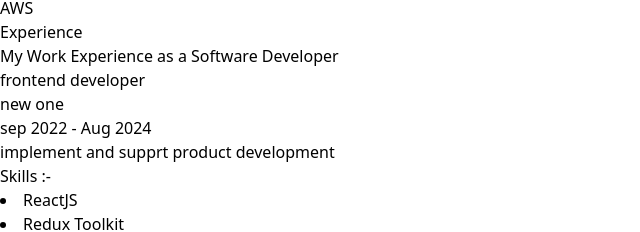
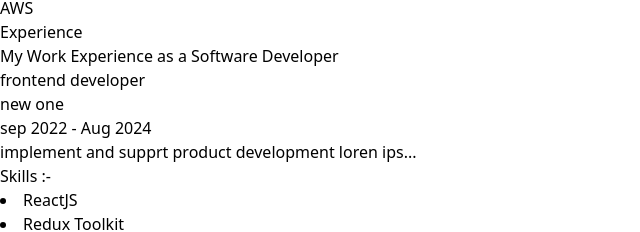
Before and after one commit to shubhamkhatik/portfolio_react, a React (Vite) app: page / in a window 1280 px wide. Shown: the part 9613-9845 px from the top of the page, without its empty margins (0-640 px from the left). Built offline with nearby package versions, Linux system fonts and the light colour scheme.

Commit message:
exp desc on hover popup box

```diff
--- a/src/components/Experience.jsx
+++ b/src/components/Experience.jsx
@@ -1,32 +1,42 @@
-import React from 'react'
-import { experiences } from '../data/Experiences.js'
+import React, { useState } from "react";
+import { experiences } from "../data/Experiences.js";
 
-const container = 'bg-gradient-to-b from-slate-950 to-slate-900 text-gray-100 py-20 px-10';
-const wrapper = 'flex flex-col justify-center items-center gap-6';
-const title = 'text-4xl font-bold text-amber-500';
-const subTitle = 'text-2xl text-center';
-const expContainer = 'flex flex-col gap-7 md:w-2/3'
-const expWrapper = 'bg-gray-950 flex flex-col gap-4 py-10 px-7 rounded-lg border border-lime-800 hover:border-lime-600 duration-500'
-const companyWrapper = 'flex gap-3'
-const companyImgStyle = 'rounded-xl'
-const roleNameDateWrapper = 'flex flex-col gap-1'
-const roleStyle = 'text-amber-600 text-2xl font-semibold'
-const companyName = 'text-gray-300 text-lg'
-const dateStyle = 'text-gray-400 text-sm'
-const skillContainer = 'flex gap-5'
-const skillTitle  = 'text-amber-600 text-lg'
-const skillWrapper = 'flex flex-1 flex-wrap gap-1 list-none'
-const skillStyle = 'mx-3 text-gray-400'
+const container =
+  "bg-gradient-to-b from-slate-950 to-slate-900 text-gray-100 py-20 px-10";
+const wrapper = "flex flex-col justify-center items-center gap-6";
+const title = "text-4xl font-bold text-amber-500";
+const subTitle = "text-2xl text-center";
+const expContainer = "flex flex-col gap-7 md:w-2/3";
+const expWrapper =
+  "relative overflow-hidden bg-gray-950 flex flex-col gap-4 py-10 px-7 rounded-lg border border-lime-800 hover:border-lime-600 duration-500";
+const animation = "transition-all duration-300 opacity-0 scale-90 group-hover:opacity-100 group-hover:scale-100";
+
+const companyWrapper = "flex gap-3";
+const companyImgStyle = "rounded-xl";
+const roleNameDateWrapper = "flex flex-col gap-1";
+const roleStyle = "text-amber-600 text-2xl font-semibold";
+const companyName = "text-gray-300 text-lg";
+const dateStyle = "text-gray-400 text-sm";
+const skillContainer = "flex gap-5";
+const skillTitle = "text-amber-600 text-lg";
+const skillWrapper = "flex flex-1 flex-wrap gap-1 list-none";
+const skillStyle = "mx-3 text-gray-400";
 
 function Experience() {
+  const [hoverIndex, setHoverIndex] = useState(null);
+
   return (
-    <div name='experience' className={container}>
+    <div name="experience" className={container}>
       <div className={wrapper}>
         <div className={title}>Experience</div>
-        <div className={subTitle}>My Work Experience as a Software Developer</div>
+        <div className={subTitle}>
+          My Work Experience as a Software Developer
+        </div>
         <div className={expContainer}>
-          {
-            experiences.slice().reverse().map((item, index) => {
+          {experiences
+            .slice()
+            .reverse()
+            .map((item, index) => {
               return (
                 <div key={index} className={expWrapper}>
                   <div className={companyWrapper}>
@@ -36,27 +46,48 @@ function Experience() {
                       <div className={dateStyle}> {item.date} </div>
                     </div>
                   </div>
-                  <div> {item.desc} </div>
+                 {/* Hover Text with Popup */}
+<div className="relative cursor-pointer text-cyan-400">
+  <span
+    onMouseEnter={() => setHoverIndex(index)}
+    onMouseLeave={() => setHoverIndex(null)}
+  >
+    {item.desc.length > 50 ? item.desc.substring(0, 50) + "..." : item.desc}
+  </span>
+
+  {/* Popup Box (Centered & Scrollable) */}
+  {hoverIndex === index && (
+    <div
+      className="absolute bg-gray-800 text-gray-200 p-3 rounded shadow-lg border border-cyan-500 w-4/5 max-h-40 overflow-y-auto left-1/2 top-1/2 transform -translate-x-1/2 -translate-y-1/2 z-10"
+      onMouseEnter={() => setHoverIndex(index)}
+      onMouseLeave={() => setHoverIndex(null)}
+    >
+      {item.desc}
+    </div>
+  )}
+</div>
+
+
                   <div className={skillContainer}>
                     <div className={skillTitle}>Skills :- </div>
                     <div className={skillWrapper}>
-                      {
-                        item.skills.map((skill, index) => {
-                          return (
-                            <li key={index} className={skillStyle}> {skill} </li>
-                          )
-                        })
-                      }
+                      {item.skills.map((skill, index) => {
+                        return (
+                          <li key={index} className={skillStyle}>
+                            {" "}
+                            {skill}{" "}
+                          </li>
+                        );
+                      })}
                     </div>
                   </div>
                 </div>
-              )
-            })
-          }
+              );
+            })}
         </div>
       </div>
     </div>
-  )
+  );
 }
 
-export default Experience
+export default Experience;
--- a/src/data/Experiences.js
+++ b/src/data/Experiences.js
@@ -43,11 +43,11 @@ export const experiences = [
         ],
     },
     {
-        id: 3,
+        id: 4,
         company: "new one",
         date:"sep 2022 - Aug 2024" ,
         jobrole: "frontend developer",
-        desc:"implement and supprt product development",
+        desc:"implement and supprt product development loren ipsum prt product development loren ipsum prt product development loren ipsum prt product development loren ipsum prt product development loren   en ipsum prt product development loren en ipsum prt product development lorenv en ipsum prt product development loren en ipsum prt product development loren ven ipsum prt product development loren v en ipsum prt product development lorenen ipsum prt product development lorenen ipsum prt product development lorenen ipsum prt product development lorenen ipsum prt product development lorenen ipsum prt product development lorenen ipsum prt product development lorenen ipsum prt product development lorenen ipsum prt product development lorenen ipsum prt product development lorenen ipsum prt product development lorenen ipsum prt product development lorenen ipsum prt product development lorenen ipsum prt product development lorenen ipsum prt product development lorenen ipsum prt product development lorenen ipsum prt product development lorenen ipsum prt product development lorenen ipsum prt product development loren ipsum prt product development loren ipsumprt product development loren ipsum",
         skills: [
             "ReactJS",
             "Redux Toolkit",
```
Also changed, not shown: 1 other file (tests, documents, lock files or other folders).
